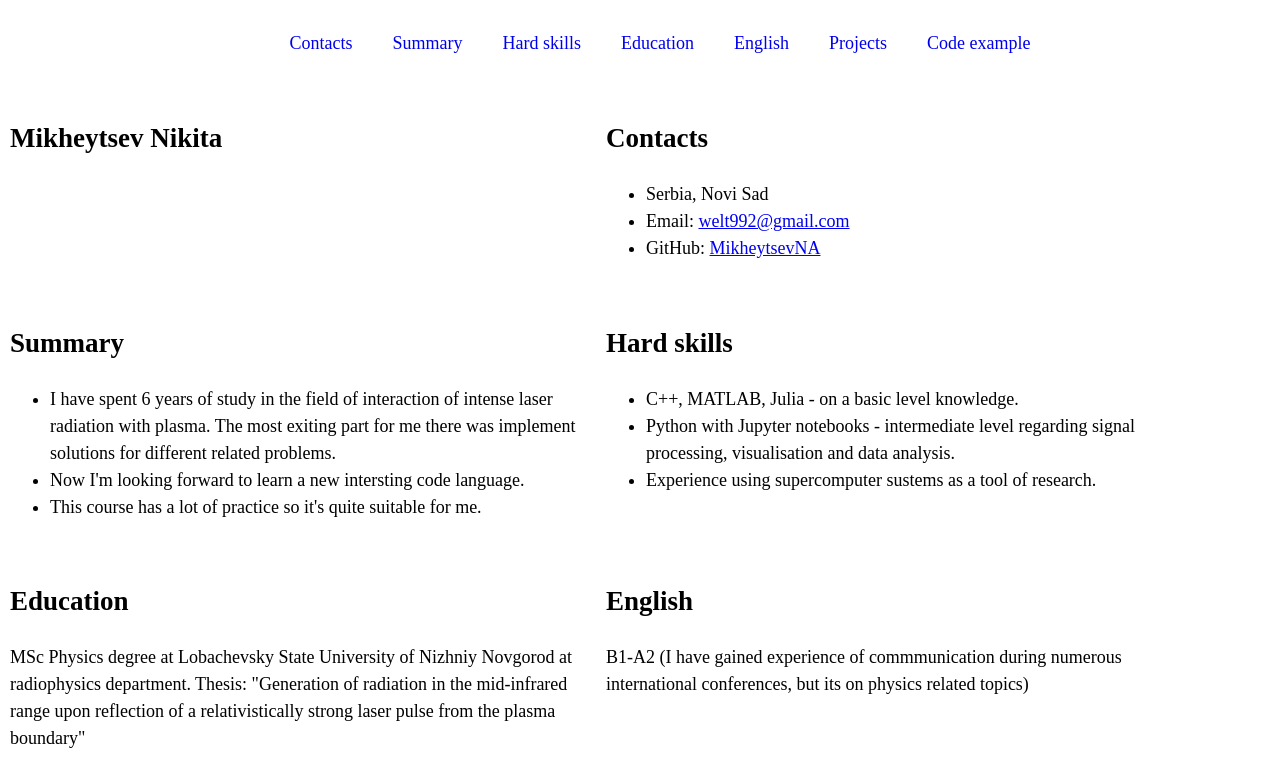
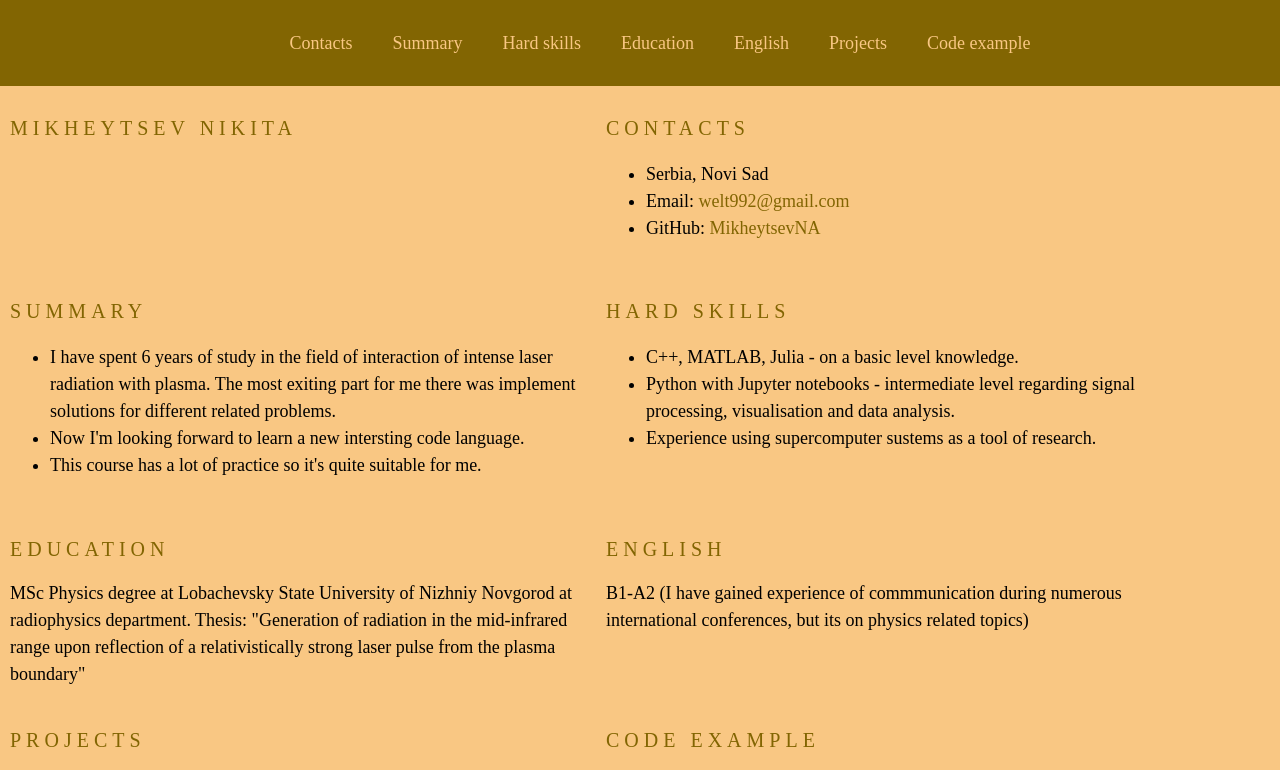
Before and after one commit to MikheytsevNA/rsschool-cv, a plain HTML site: page index.html in a window 1280 px wide. Shown: the top 770 px of the page. Drawn offline with Linux system fonts and the light colour scheme.

Commit message:
fix: new colors for everything

```diff
--- a/style.css
+++ b/style.css
@@ -18,6 +18,18 @@ body {
     font-size: 18px;
     font-weight: 400;
     line-height: 1.5;
+}
+
+header {
+    background-color: #826502;
+    color:#f9c783;
+}
+main {
+    background-color: #f9c783;
+}
+footer {
+    background-color: #826502;
+    color:#f9c783;
 }
 
 .container {
@@ -46,6 +58,25 @@ body {
     padding: 10px;
 }
 
+.section-title {
+    font-size: 20px;
+    font-weight: 400;
+    text-transform: uppercase;
+    letter-spacing: 5px;
+    color: #826502;
+}
+
+.nav-link {
+    text-decoration: none;
+    color: #f9c783;
+    transition: color 0.5s;
+}
+.main-links {
+    text-decoration: none;
+    color: #826502;
+    transition: color 0.5s;
+}
+
 .footer-container {
     display:flex;
     justify-content: space-evenly;
```
